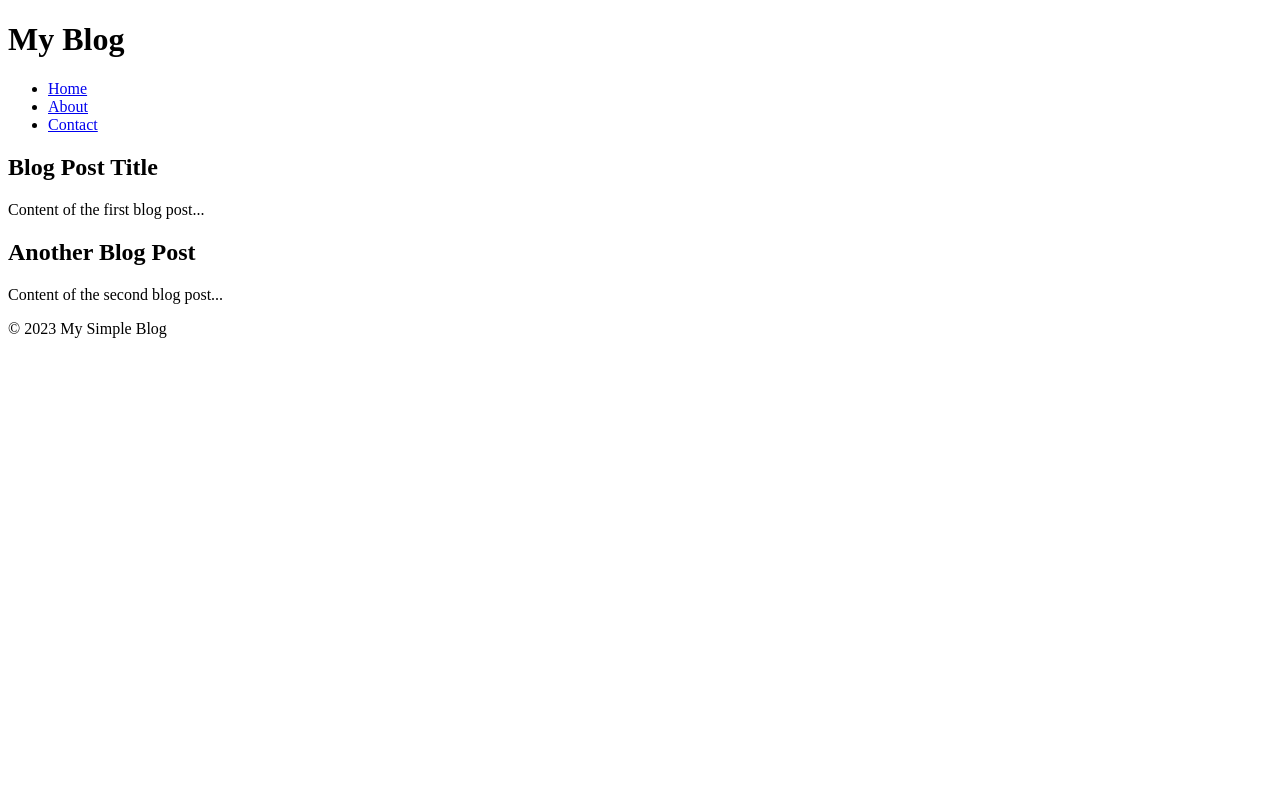
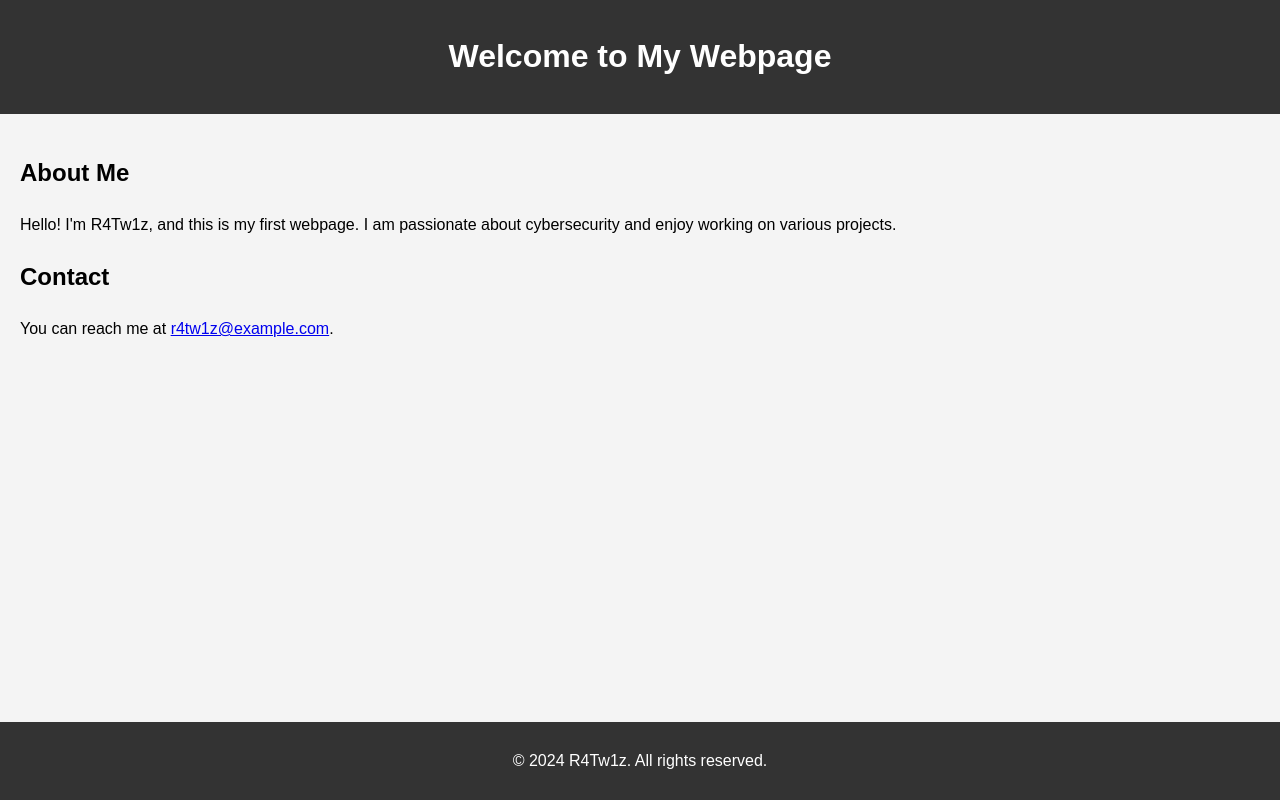
Before and after one commit to R4Tw1z/Pritam-K.github.io, a plain HTML site: page index.html in a window 1280 px wide. Drawn offline with Linux system fonts and the light colour scheme.

Commit message:
Update index.html

```diff
--- a/index.html
+++ b/index.html
@@ -1,32 +1,49 @@
 <!DOCTYPE html>
-<html>
+<html lang="en">
 <head>
-    <title>My Simple Blog</title>
+    <meta charset="UTF-8">
+    <meta name="viewport" content="width=device-width, initial-scale=1.0">
+    <title>My First Webpage</title>
+    <style>
+        body {
+            font-family: Arial, sans-serif;
+            line-height: 1.6;
+            margin: 0;
+            padding: 0;
+            background-color: #f4f4f4;
+        }
+        header {
+            background: #333;
+            color: #fff;
+            padding: 10px 0;
+            text-align: center;
+        }
+        main {
+            padding: 20px;
+        }
+        footer {
+            background: #333;
+            color: #fff;
+            text-align: center;
+            padding: 10px 0;
+            position: absolute;
+            width: 100%;
+            bottom: 0;
+        }
+    </style>
 </head>
 <body>
     <header>
-        <h1>My Blog</h1>
-        <nav>
-            <ul>
-                <li><a href="#">Home</a></li>
-                <li><a href="#">About</a></li>
-                <li><a href="#">Contact</a></li>
-            </ul>
-        </nav>
+        <h1>Welcome to My Webpage</h1>
     </header>
     <main>
-        <article>
-            <h2>Blog Post Title</h2>
-            <p>Content of the first blog post...</p>
-        </article>
-        <article>
-            <h2>Another Blog Post</h2>
-            <p>Content of the second blog post...</p>
-        </article>
-        <!-- More articles can be added here -->
+        <h2>About Me</h2>
+        <p>Hello! I'm R4Tw1z, and this is my first webpage. I am passionate about cybersecurity and enjoy working on various projects.</p>
+        <h2>Contact</h2>
+        <p>You can reach me at <a href="mailto:r4tw1z@example.com">r4tw1z@example.com</a>.</p>
     </main>
     <footer>
-        <p>© 2023 My Simple Blog</p>
+        <p>&copy; 2024 R4Tw1z. All rights reserved.</p>
     </footer>
 </body>
 </html>
```
